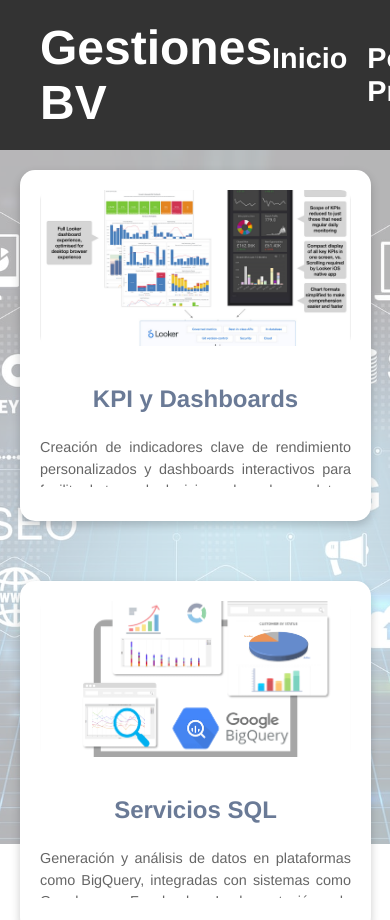
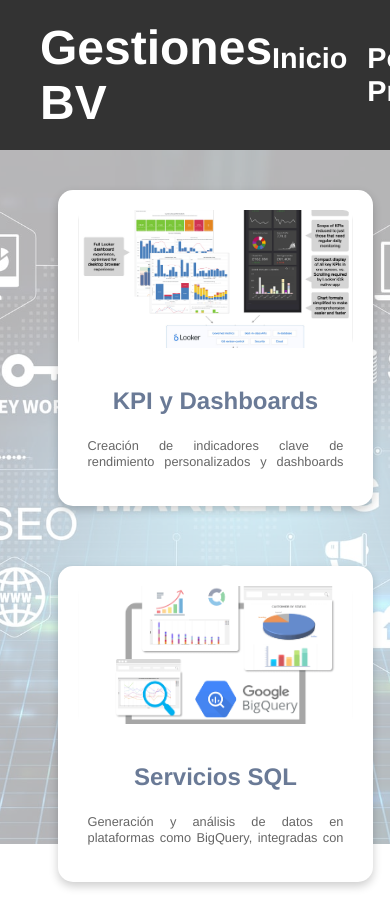
Before and after one commit to gestionesbv/eliminacion_usuario_gestionesbv, a plain HTML site: page index.html in a window 390 px wide. Shown: the top 920 px of the page. Drawn offline with Linux system fonts and the light colour scheme.

Commit message:
index.html

```diff
--- a/index.html
+++ b/index.html
@@ -71,9 +71,18 @@
 
         .services {
             display: flex;
+            flex-direction: column;
+            align-items: center;
+            gap: 40px;
+            width: 100%; /* Asegura que .services ocupe todo el ancho disponible */
+        }
+
+        .services-top {
+            display: flex;
             justify-content: center;
-            flex-wrap: wrap;
             gap: 40px;
+            width: 100%;
+            max-width: 1200px;
         }
 
         .service-item {
@@ -87,6 +96,7 @@
             flex-direction: column;
             aspect-ratio: 1 / 1;
             overflow: hidden;
+            width: calc(50% - 20px); /* Ancho para dos columnas */
         }
 
         .service-item img {
@@ -105,38 +115,25 @@
 
         .service-item p {
             color: #666;
-            font-size: 0.9em;
-            line-height: 1.5;
+            font-size: 0.8em;
+            line-height: 1.3;
             text-align: justify;
             flex-grow: 1;
             display: flex;
             flex-direction: column;
             justify-content: flex-start;
+            padding: 0 10px;
             overflow: hidden;
         }
 
-        .services .service-item:nth-child(2) {
-            margin-top: 20px;
+        @media (max-width: 900px) {
+            .services-top {
+                flex-direction: column;
+                align-items: center;
             }
-
-        @media (min-width: 901px) {
             .service-item {
-              width: calc(33.33% - 27px + 20%);
-            }
-        }
-
-        @media (max-width: 900px) {
-            .service-item {
-                width: calc(50% - 30px + 10%);
-            }
-        }
-
-        @media (max-width: 600px) {
-            .service-item {
-                width: 100%;
-            }
-            .content {
-                padding: 20px;
+                width: 90%;
+                margin-bottom: 20px; /* Espacio entre los elementos en vertical */
             }
         }
     </style>
@@ -156,6 +153,7 @@
     </header>
     <div class="content">
         <section class="services">
+            <div class="services-top">
                 <div class="service-item">
                     <img src="https://gestionesbv.github.io/eliminacion_usuario_gestionesbv/kpi_looker.png" alt="KPI y Dashboard">
                     <h3>KPI y Dashboards</h3>
@@ -165,6 +163,7 @@
                     <img src="https://gestionesbv.github.io/eliminacion_usuario_gestionesbv/bigquery.png" alt="Servicios SQL">
                     <h3>Servicios SQL</h3>
                     <p>Generación y análisis de datos en plataformas como BigQuery, integradas con sistemas como Google y Facebook. Implementación de modelos de datos optimizados para análisis avanzado y reportes automatizados.</p>
+                </div>
             </div>
             <div class="service-item">
                 <img src="https://gestionesbv.github.io/eliminacion_usuario_gestionesbv/automatizacion.jpeg" alt="Automatización">
```
Lines whose indentation alone changed are shown as unchanged.
